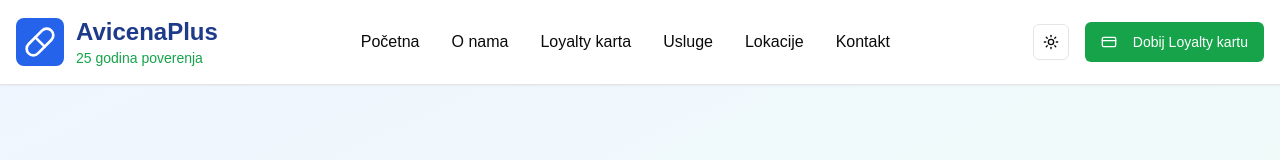
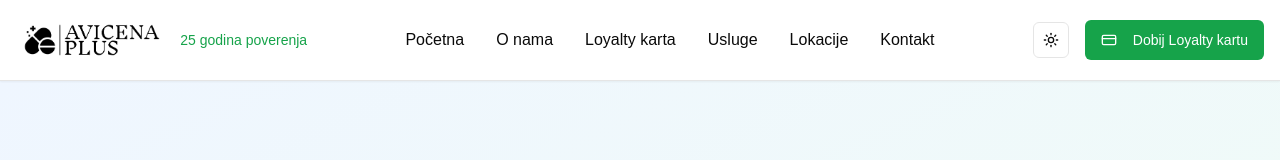
Before and after one commit to luckybbbbbb/pharmacy, a Next.js app: page / in a window 1280 px wide. Shown: the top 160 px of the page. Built offline with nearby package versions, Linux system fonts and the light colour scheme.

Commit message:
added logos

```diff
--- a/app/layout.tsx
+++ b/app/layout.tsx
@@ -6,6 +6,11 @@ export const metadata: Metadata = {
   title: 'AvicenaPlus - Vaš pouzdan zdravstveni partner',
   description: 'Profesionalna apoteka u Novom Pazaru sa 25 godina iskustva. Pružamo farmaceutsku negu, zdravstvene konsultacije i personalizovanu uslugu.',
   generator: 'v0.dev',
+  icons: {
+    icon: '/dark_logo_transparent_background.png',
+    shortcut: '/dark_logo_transparent_background.png',
+    apple: '/dark_logo_transparent_background.png',
+  },
 }
 
 export default function RootLayout({
--- a/app/page.tsx
+++ b/app/page.tsx
@@ -5,6 +5,7 @@ import { Textarea } from "@/components/ui/textarea"
 import { Badge } from "@/components/ui/badge"
 import { SmoothScroll } from "@/components/smooth-scroll"
 import { ThemeToggle } from "@/components/theme-toggle"
+import { Logo } from "@/components/logo"
 import {
   Phone,
   Mail,
@@ -38,11 +39,8 @@ export default function AvicenaPlusWebsite() {
         <div className="container mx-auto px-4 py-4">
           <div className="flex items-center justify-between">
             <div className="flex items-center space-x-3">
-              <div className="bg-blue-600 p-2 rounded-lg">
-                <Pill className="h-8 w-8 text-white" />
-              </div>
+              <Logo />
               <div>
-                <h1 className="text-2xl font-bold text-blue-900">AvicenaPlus</h1>
                 <p className="text-sm text-green-600">25 godina poverenja</p>
               </div>
             </div>
--- /dev/null
+++ b/components/logo.tsx
@@ -0,0 +1,19 @@
+"use client"
+
+import Image from "next/image"
+import { useTheme } from "next-themes"
+
+export function Logo() {
+  const { theme } = useTheme()
+
+  return (
+    <Image
+      src={theme === 'dark' ? "/dark_logo_white_background.jpg" : "/dark_logo_transparent_background.png"}
+      alt="AvicenaPlus Logo"
+      width={60}
+      height={60}
+      className="h-12 w-auto"
+      priority
+    />
+  )
+}
```
Also changed, not shown: public/dark_logo_transparent_background.png (added), public/dark_logo_white_background.jpg (added).
